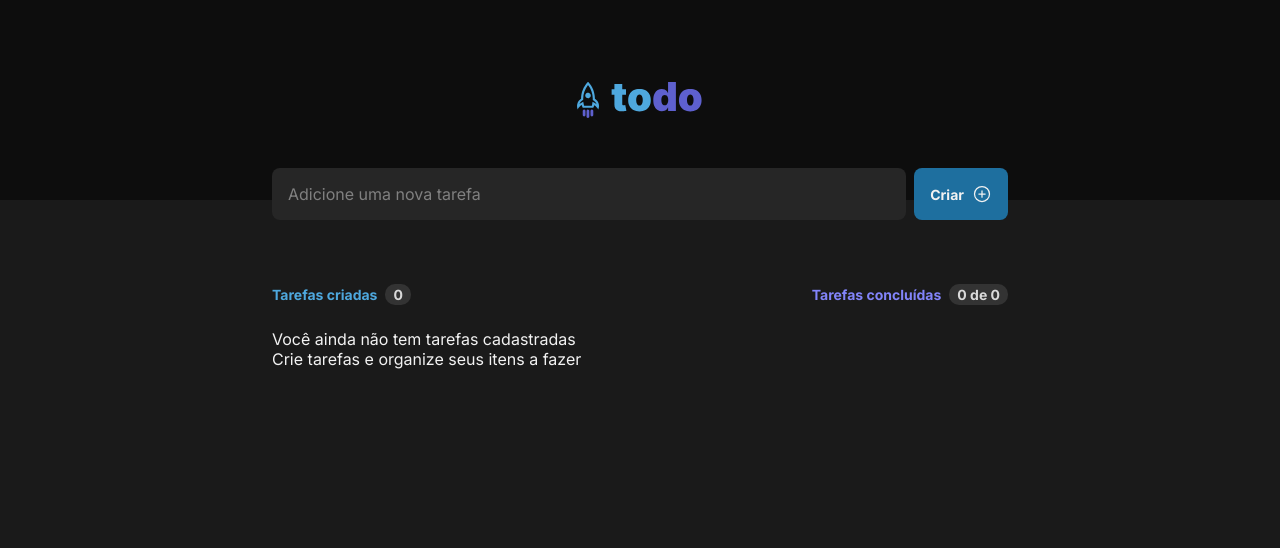
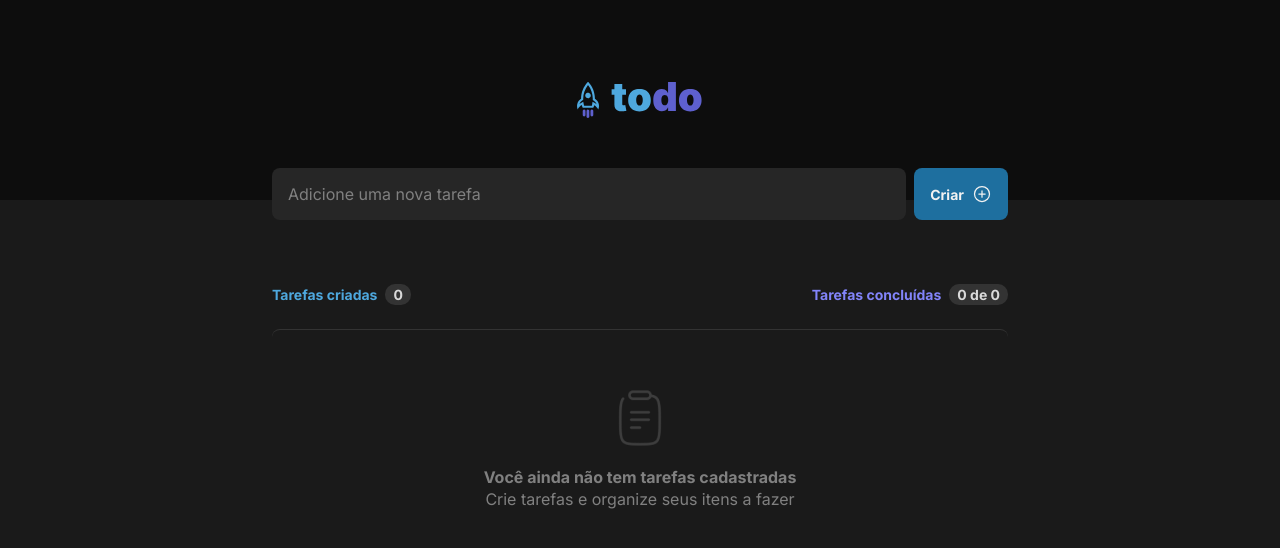
Before and after one commit to Davi-Lobo/rocketseat-reactjs-challenge-todo, a React (Vite) app: page / in a window 1280 px wide. Shown: the top 548 px of the page. Built offline with nearby package versions, Linux system fonts and the light colour scheme; the HTML template or start-up script is replaced by a standard one.

Commit message:
Finishes empty taskslist component style

```diff
--- a/src/components/TaskList.module.css
+++ b/src/components/TaskList.module.css
@@ -1,3 +1,42 @@
 .taskList {
     list-style: none;
 }
+
+.empty {
+    border-radius: 8px;
+    border-top: 1px solid var(--gray-400);
+    padding: 60px 24px;
+    text-align: center;
+}
+
+.empty img {
+    display: block;
+    margin: 0 auto 20px;
+}
+
+.empty p {
+    color: var(--gray-300);
+    line-height: 1.4;
+}
+
+
+@media (min-width: 1024px) {
+    .taskList {
+        max-height: 525px;
+        overflow-y: auto;
+    }
+
+    .taskList::-webkit-scrollbar {
+        width: 4px;
+    }
+
+    .taskList::-webkit-scrollbar-track {
+        background: var(--gray-400);
+        border-radius: 4px;
+    }
+
+    .taskList::-webkit-scrollbar-thumb {
+        background: var(--gray-300);
+        border-radius: 4px;
+    }
+}
--- a/src/components/TaskList.tsx
+++ b/src/components/TaskList.tsx
@@ -2,6 +2,7 @@ import { Task } from './Task';
 import { TaskType } from './TasksContainer'
 
 import styles from './TaskList.module.css';
+import emptyImage from '../assets/clipboard.png';
 
 interface TaskListProps {
     tasks: TaskType[];
@@ -29,8 +30,9 @@ export function TaskList({tasks, toggleTask, deleteTask} : TaskListProps) {
     }
 
     return(
-        <div className="empty">
-            <p>Você ainda não tem tarefas cadastradas</p>
+        <div className={styles.empty}>
+            <img src={emptyImage} alt="Sem tarefas" />
+            <p><b>Você ainda não tem tarefas cadastradas</b></p>
             <p>Crie tarefas e organize seus itens a fazer</p>
         </div>
     );
```
Also changed, not shown: src/assets/clipboard.png (added).
